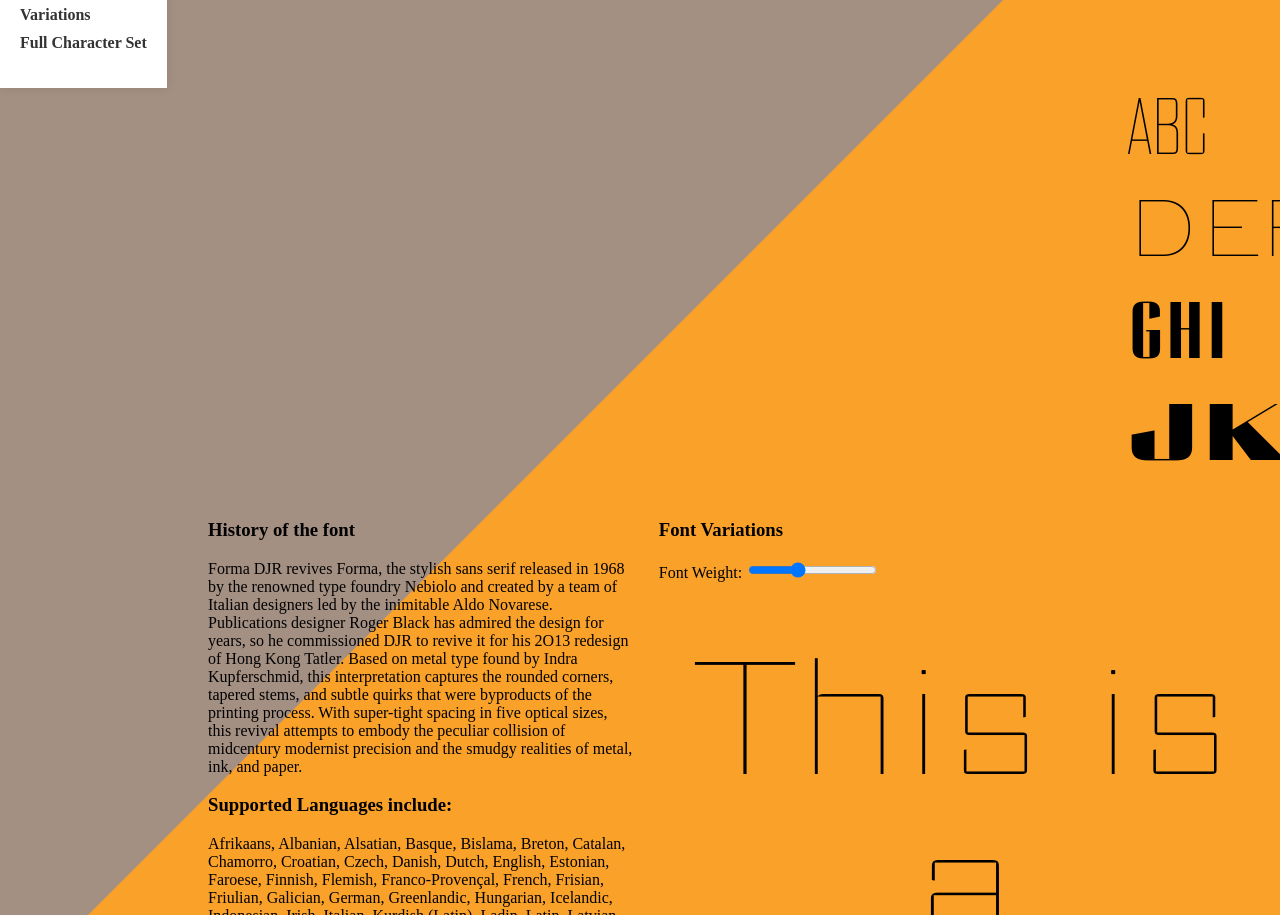
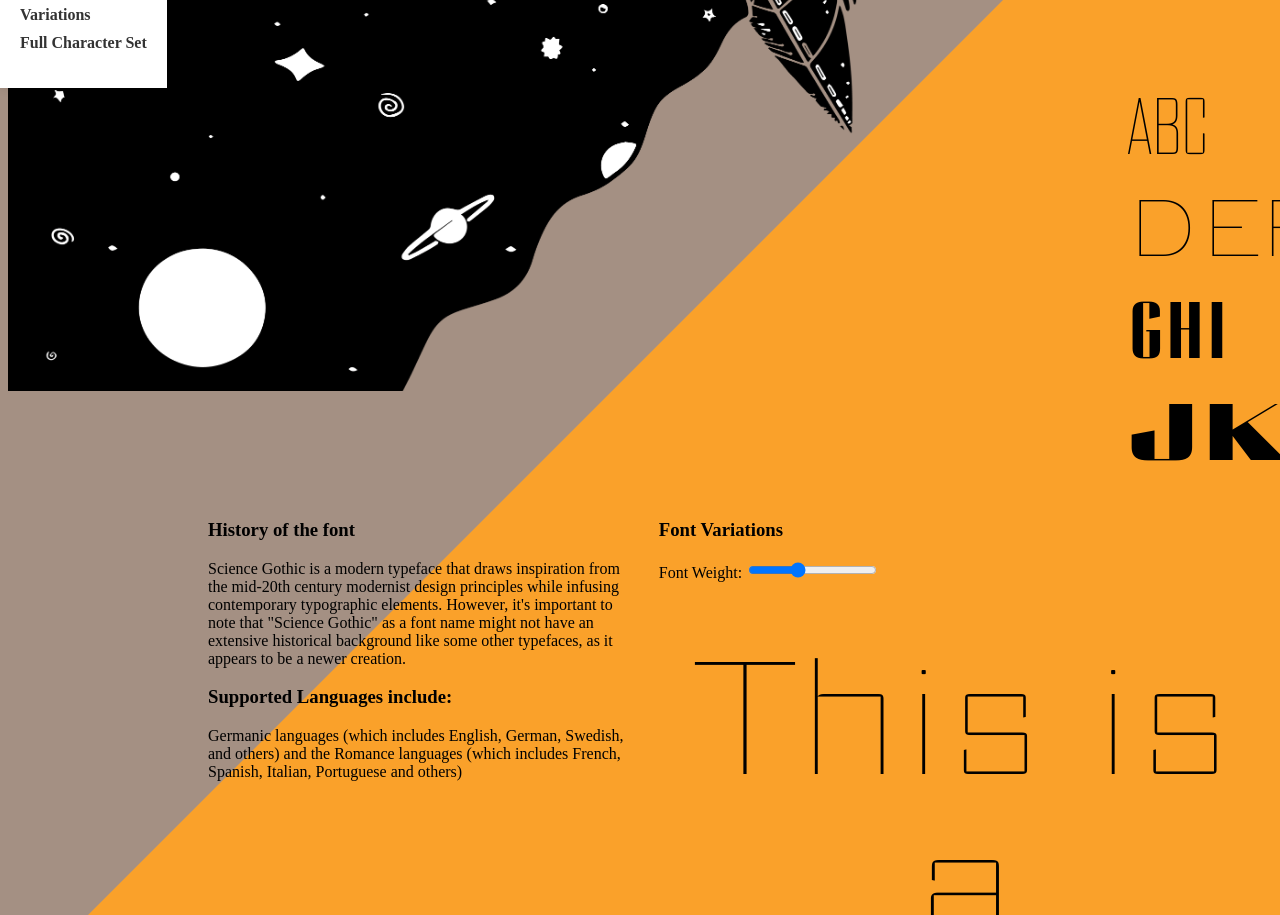
Before and after one commit to baldTurkey/variable-fonts, a plain HTML site: page index.html in a window 1280 px wide. Shown: the part 385-1300 px from the top of the page. Drawn offline with Linux system fonts and the light colour scheme.

Commit message:
filling in space because it wont move

```diff
--- a/index.html
+++ b/index.html
@@ -25,7 +25,9 @@
        </label>
     </header>
     <!-- Hero section -->
+    <img src="here.png" class="image">
     <section class="grid-container">
+
         <!-- Grid using ScienceGothic-LtCnd font family -->
         <div class="grid lt-cnd">
             <div>A</div><div>B</div><div>C</div> <!-- Add more letters as needed -->
@@ -64,10 +66,10 @@
         <section class="history">
             <h1>History of the font</h1>
             <p>
-                Forma DJR revives Forma, the stylish sans serif released in 1968 by the renowned type foundry Nebiolo and created by a team of Italian designers led by the inimitable Aldo Novarese. Publications designer Roger Black has admired the design for years, so he commissioned DJR to revive it for his 2O13 redesign of Hong Kong Tatler. Based on metal type found by Indra Kupferschmid, this interpretation captures the rounded corners, tapered stems, and subtle quirks that were byproducts of the printing process. With super-tight spacing in five optical sizes, this revival attempts to embody the peculiar collision of midcentury modernist precision and the smudgy realities of metal, ink, and paper.
+                Science Gothic is a modern typeface that draws inspiration from the mid-20th century modernist design principles while infusing contemporary typographic elements. However, it's important to note that "Science Gothic" as a font name might not have an extensive historical background like some other typefaces, as it appears to be a newer creation.
             </p>
             <h1>Supported Languages include:</h1>
-            <p>Afrikaans, Albanian, Alsatian, Basque, Bislama, Breton, Catalan, Chamorro, Croatian, Czech, Danish, Dutch, English, Estonian, Faroese, Finnish, Flemish, Franco-Provençal, French, Frisian, Friulian, Galician, German, Greenlandic, Hungarian, Icelandic, Indonesian, Irish, Italian, Kurdish (Latin), Ladin, Latin, Latvian, Lithuanian, Luxembourgish, Malay, Manx Gaelic, Moldovan, Norwegian (Bokmål, Nynorsk), Occitan, Polish, Portuguese, Rhaeto-Romance, Romanian, Romansh, Sami (Inari, Lule, Northern, Skolt, Southern), Scottish Gaelic, Slovak, Sorbian, Slovenian, Spanish, Swahili, Swedish, Tagalog, Turkish, Uzbek (Latin), Walloon, Welsh.</p>
+            <p>Germanic languages (which includes English, German, Swedish, and others) and the Romance languages (which includes French, Spanish, Italian, Portuguese and others)</p>
         </section>
 
         <section class="variations">
--- a/main.css
+++ b/main.css
@@ -218,6 +218,18 @@ h3{
 }
 
 
+.image {
+    position:absolute;
+    z-index: -1;
+    left: 0;
+    top: 0;
+    width: 850px; /* Adjust the width as needed */
+    margin-top: 90px;
+
+    /* Add any other styles for the image */
+}
+
+
 
     .grid-container {
         display: grid;
```
Also changed, not shown: here.png (added).
